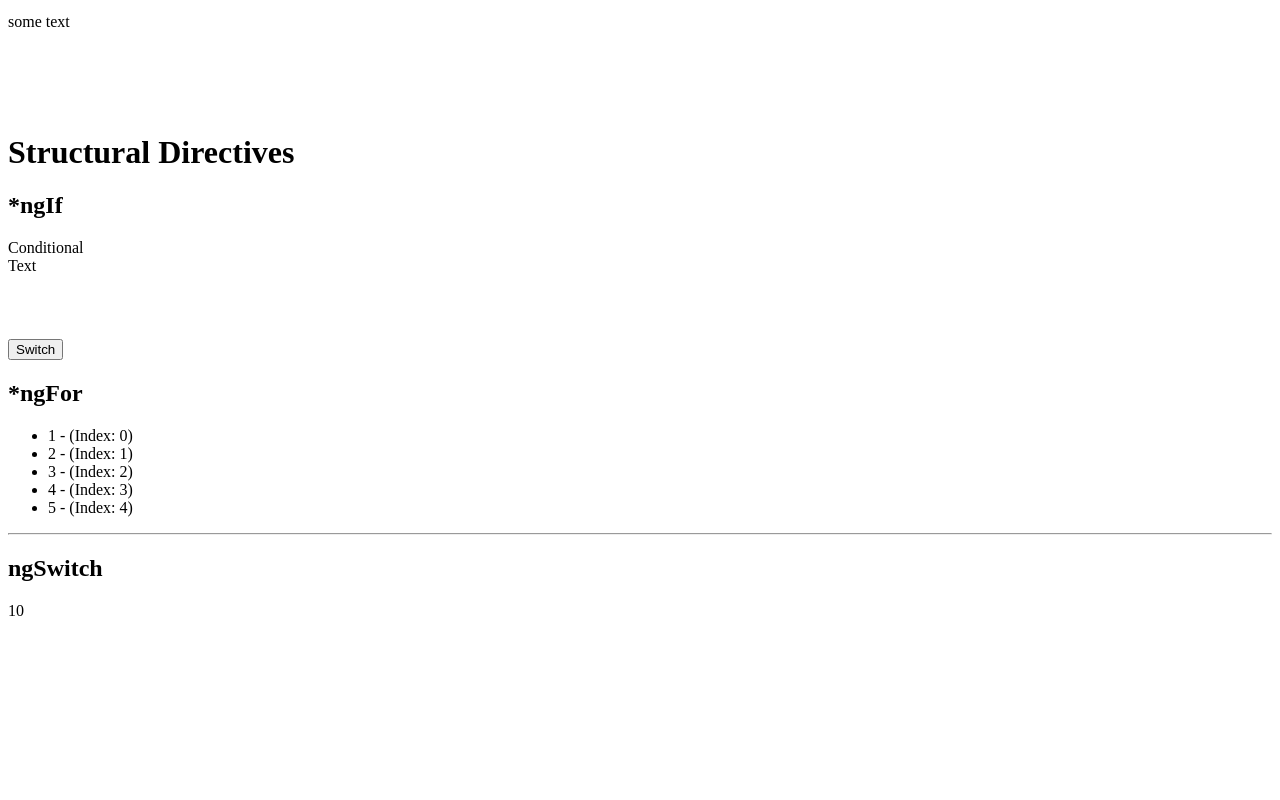
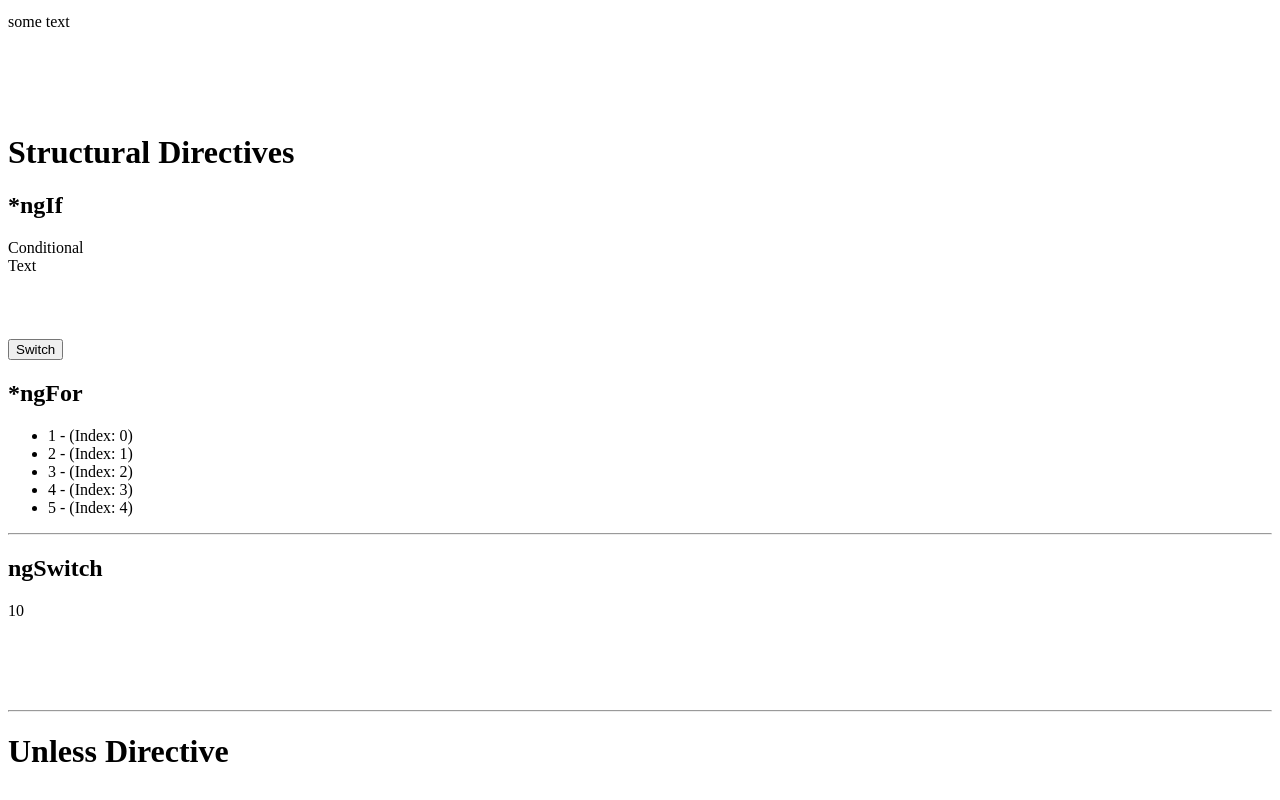
Before and after one commit to yousaiditchewie/app, an Angular app: page / in a window 1280 px wide. Shown: the part 497-1297 px from the top of the page. Built offline with nearby package versions, Linux system fonts and the light colour scheme.

Commit message:
custom unless Directive video

```diff
--- a/src/app/app.component.html
+++ b/src/app/app.component.html
@@ -23,4 +23,7 @@
   <p *ngSwitchCase="100">100</p>
   <p *ngSwitchDefault>Default</p>
 </div>
+<hr>
+<h1>Unless Directive</h1>
+<div *unless="switch">Conditional Text</div>
 <br><br><br><br>
--- a/src/app/app.module.ts
+++ b/src/app/app.module.ts
@@ -5,11 +5,13 @@ import { HttpModule } from '@angular/http';
 
 import { AppComponent } from './app.component';
 import { HighlightDirective } from './highlight.directive';
+import { UnlessDirective } from './unless.directive';
 
 @NgModule({
   declarations: [
     AppComponent,
-    HighlightDirective
+    HighlightDirective,
+    UnlessDirective
   ],
   imports: [
     BrowserModule,
--- /dev/null
+++ b/src/app/unless.directive.ts
@@ -0,0 +1,16 @@
+import { Directive, TemplateRef, ViewContainerRef, Input } from '@angular/core';
+
+@Directive({
+  selector: '[unless]'
+})
+export class UnlessDirective {
+  @Input() set unless(condition: boolean) {
+    if (!condition) {
+      this.vcRef.createEmbeddedView(this.templateRef)
+    } else {
+      this.vcRef.clear();
+    }
+  }
+  constructor(private templateRef: TemplateRef<any>, private vcRef: ViewContainerRef) { }
+
+}
```
